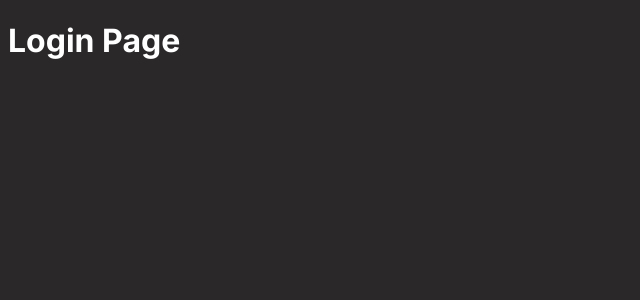
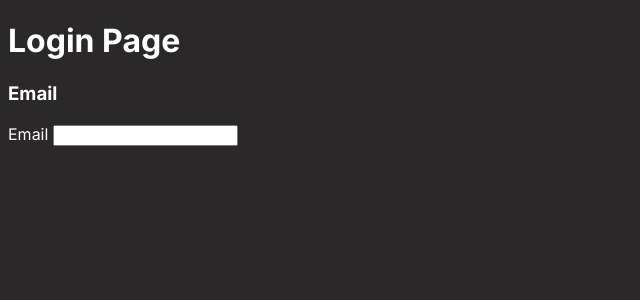
Before and after one commit to Damon-Martin/ZephyrRTC-Final-Year-Project, a Next.js app in the folder front-end/: page / in a window 1280 px wide. Shown: the top 300 px of the page, without its empty margins (0-640 px from the left). Built offline with nearby package versions, Linux system fonts and the light colour scheme.

Commit message:
making components

```diff
--- /dev/null
+++ b/front-end/src/app/components/forms/input-box.tsx
@@ -0,0 +1,7 @@
+export default function InputBox() {
+    return (
+        <div>
+            <label>Email <input type="text"/></label>
+        </div>
+    )
+}
--- /dev/null
+++ b/front-end/src/app/components/forms/login-form.tsx
@@ -0,0 +1,12 @@
+import InputBox from "./input-box";
+
+export default function LoginForm() {
+    return (
+      <div>
+        <form>
+            <h3>Email</h3>
+            <InputBox></InputBox>
+        </form>
+      </div>
+    )
+}
--- a/front-end/src/app/page.tsx
+++ b/front-end/src/app/page.tsx
@@ -1,7 +1,10 @@
+import LoginForm from "./components/forms/login-form";
+
 export default function Home() {
   return (
     <main>
       <h1>Login Page</h1>
+      <LoginForm></LoginForm>
     </main>
   )
 }
```
Also changed, not shown: front-end/src/app/components/buttons/form-btn.tsx (added), 1 other file (tests, documents, lock files or other folders).
